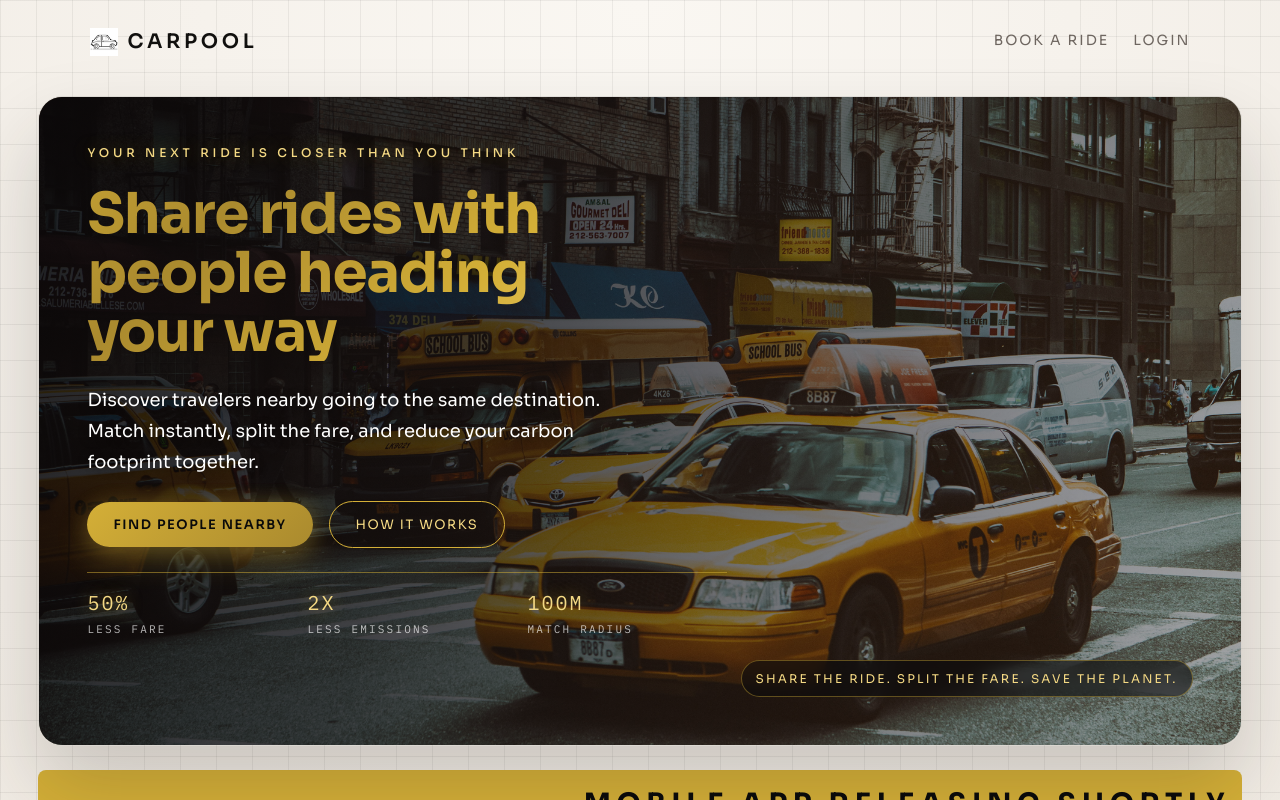
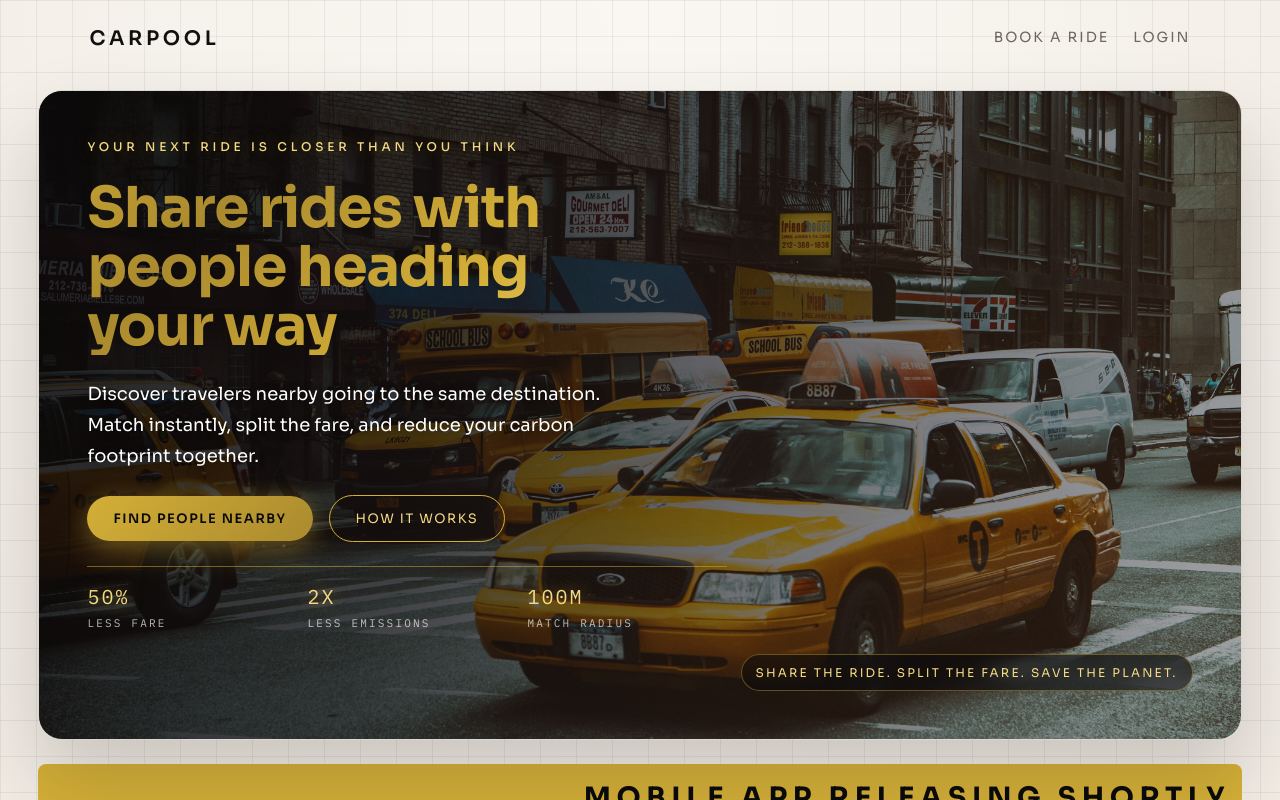
Before and after one commit to tanzeel-a/carpool-app, a Next.js app in the folder Nextjs_app/: page / in a window 1280 px wide. Shown: the top 800 px of the page. Built offline with nearby package versions, Linux system fonts and the light colour scheme.

Commit message:
Refactor Header component and layout metadata
- Removed favicon from layout metadata and Header component.
- Simplified Header component by eliminating the brand icon image.
- Adjusted CSS styles for the Header component to improve layout.

```diff
--- a/Nextjs_app/src/app/layout.tsx
+++ b/Nextjs_app/src/app/layout.tsx
@@ -16,9 +16,6 @@ const ibmPlexMono = IBM_Plex_Mono({
 export const metadata: Metadata = {
   title: "Carpool | Quiet Commutes",
   description: "A minimalist carpool platform for calm, shared rides.",
-  icons: {
-    icon: "/assets/favicon_feat.gif",
-  },
 };
 
 export default function RootLayout({
--- a/Nextjs_app/src/components/Header.module.css
+++ b/Nextjs_app/src/components/Header.module.css
@@ -14,12 +14,7 @@
   font-weight: 600;
   display: flex;
   align-items: center;
-  gap: 10px;
   line-height: 1;
-}
-
-.brandIcon {
-  display: block;
 }
 
 .nav {
--- a/Nextjs_app/src/components/Header.tsx
+++ b/Nextjs_app/src/components/Header.tsx
@@ -2,7 +2,6 @@
 // Client component directive - required for useState and event handlers in Next.js App Router
 
 import { useState } from "react";
-import Image from "next/image";
 import styles from "./Header.module.css";
 
 /**
@@ -25,17 +24,7 @@ export default function Header() {
     <>
       <header className={styles.header}>
         {/* Brand/Logo */}
-        <span className={styles.brand}>
-          <Image
-            src="/assets/favicon_feat.gif"
-            alt="Carpool logo"
-            width={28}
-            height={28}
-            className={styles.brandIcon}
-            unoptimized
-          />
-          Carpool
-        </span>
+        <span className={styles.brand}>Carpool</span>
 
         {/* Desktop Navigation - Hidden on mobile via CSS */}
         <nav className={styles.nav}>
```
